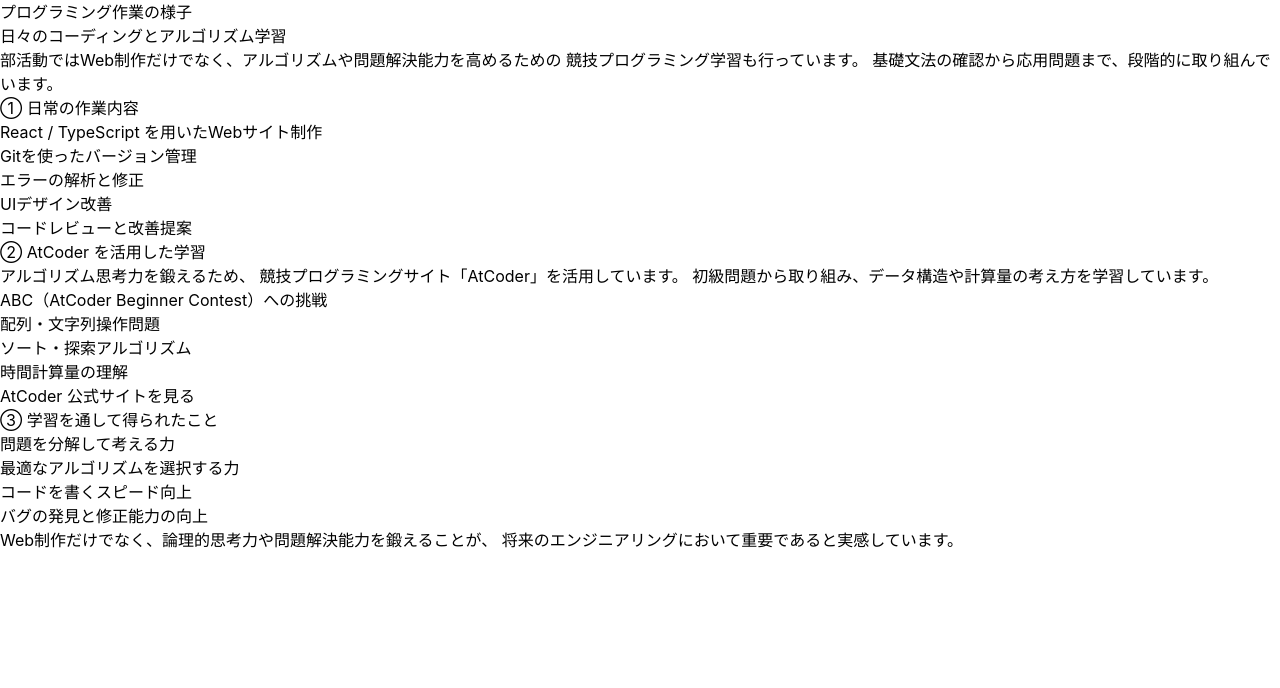
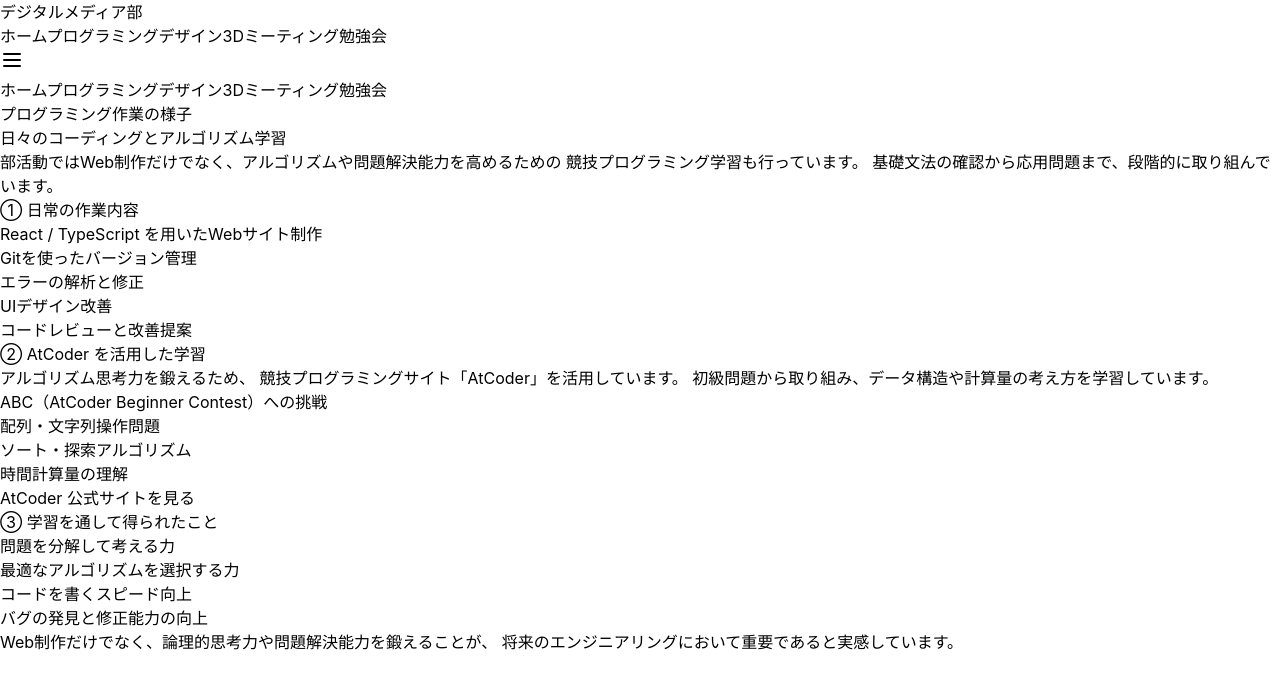
Before and after one commit to usb2311/bukatsu-site, a React (Vite) app: page /activities/programming in a window 1280 px wide. Shown: the top 688 px of the page. Built offline with nearby package versions, Linux system fonts and the light colour scheme.

Commit message:
fix header not rendering

```diff
--- /dev/null
+++ b/src/layout.tsx
@@ -0,0 +1,12 @@
+import Header from './components/header'
+
+export default function Layout({ children }: { children: React.ReactNode }) {
+  return (
+    <>
+      <Header />
+      <div className="pt-20">
+        {children}
+      </div>
+    </>
+  )
+}
--- a/src/main.tsx
+++ b/src/main.tsx
@@ -3,7 +3,7 @@ import ReactDOM from 'react-dom/client'
 import { BrowserRouter, Routes, Route } from 'react-router-dom'
 import App from './App'
 import './index.css'
-
+import Layout from './layout'
 import Programming from './pages/activities/programming'
 import HokutosaiTennzi from './pages/activities/hokutosai-tennzi'
 import Model3D from './pages/activities/3d-modeling'
@@ -14,6 +14,7 @@ import Study from './pages/activities/study'
 ReactDOM.createRoot(document.getElementById('root')!).render(
   <React.StrictMode>
     <BrowserRouter>
+  <Layout>
     <Routes>
       <Route path="/" element={<App />} />
       <Route path="/activities/programming" element={<Programming />} />
@@ -23,6 +24,7 @@ ReactDOM.createRoot(document.getElementById('root')!).render(
       <Route path="/activities/meeting" element={<Meeting />} />
       <Route path="/activities/study" element={<Study />} />
     </Routes>
+  </Layout>
 </BrowserRouter>
   </React.StrictMode>
 )
```
Lines whose indentation alone changed are shown as unchanged.
